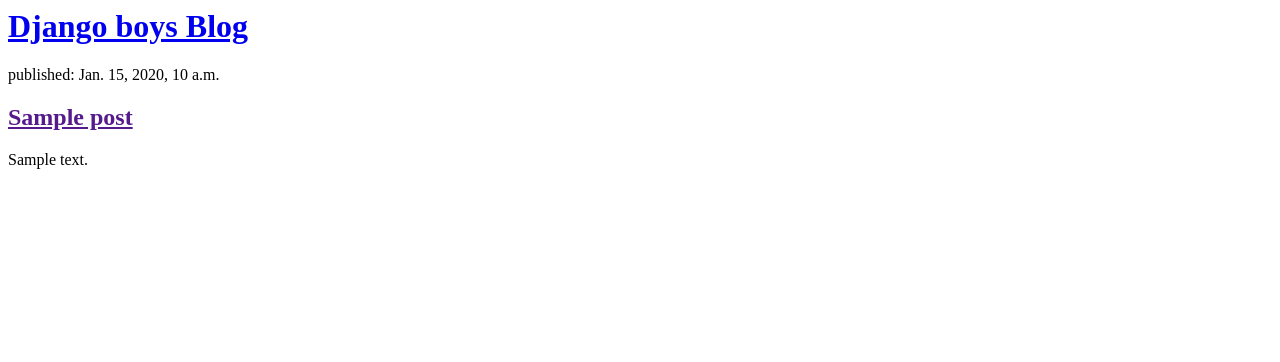
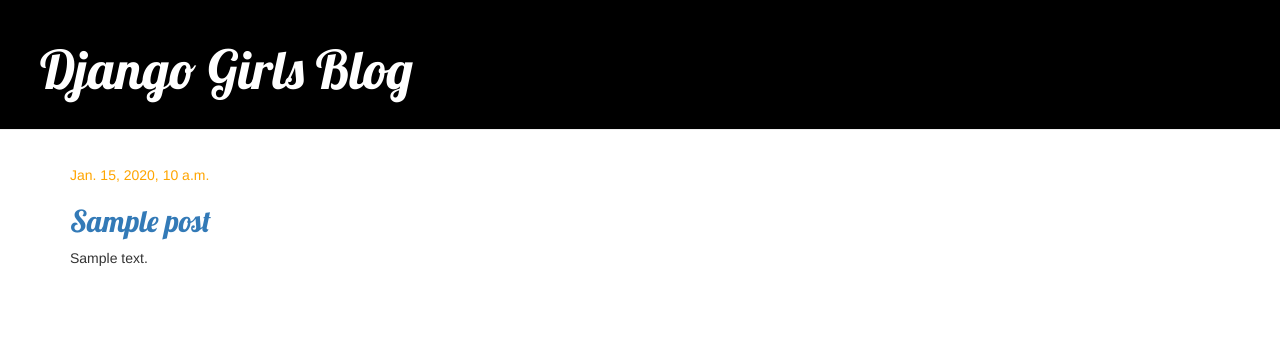
Before and after one commit to pyanishjain/django-first-blog-site, a Django app: template blog/templates/blog/post_list.html in a window 1280 px wide. Shown: the top 362 px of the page. Run offline with Django 3.2, Linux system fonts and the light colour scheme; the template is opened without the code that fills it: values that come from a table or form of the project are taken from there, others are empty; tables that the repository leaves empty hold one stand-in row (values such as "Sample post"); some libraries are stand-ins or nearby versions.

Commit message:
css,url added

```diff
--- /dev/null
+++ b/blog/static/css/blog.css
@@ -0,0 +1,47 @@
+.page-header {
+    background-color: black;
+    margin-top: 0px;
+    padding: 20px 20px 20px 40px;
+}
+
+.page-header h1, .page-header h1 a, .page-header h1 a:visited, .page-header h1 a:active {
+    color: #ffffff;
+    font-size: 40pt;
+    text-decoration: none;
+}
+
+.content {
+    margin-left: 40px;
+}
+
+h1, h2, h3, h4 {
+    font-family: 'Lobster', cursive;
+}
+
+.date {
+    color: orange;
+}
+
+.save {
+    float: right;
+}
+
+.post-form textarea, .post-form input {
+    width: 100%;
+}
+
+.top-menu, .top-menu:hover, .top-menu:visited {
+    color: #ffffff;
+    float: right;
+    font-size: 26pt;
+    margin-right: 20px;
+}
+
+.post {
+    margin-bottom: 70px;
+    padding: 15px;
+}
+
+.post h1 a, .post h1 a:visited {
+    color: #000000;
+}
--- /dev/null
+++ b/blog/templates/blog/base.html
@@ -0,0 +1,24 @@
+{% load static %}
+<html>
+    <head>
+        <title>Django Boys blog</title>
+        <link rel="stylesheet" href="//maxcdn.bootstrapcdn.com/bootstrap/3.2.0/css/bootstrap.min.css">
+        <link rel="stylesheet" href="//maxcdn.bootstrapcdn.com/bootstrap/3.2.0/css/bootstrap-theme.min.css">
+        <link href='//fonts.googleapis.com/css?family=Lobster&subset=latin,latin-ext' rel='stylesheet' type='text/css'>
+        <link rel="stylesheet" href="{% static 'css/blog.css' %}">
+    </head>
+    <body>
+        <div class="page-header">
+        <h1><a href="/">Django Girls Blog</a></h1>
+        </div>
+        <div class="content container">
+        <div class="row">
+            <div class="col-md-8">
+            {% block content %}
+
+            {% endblock %}
+            </div>
+        </div>
+        </div>
+    </body>
+</html>
--- a/blog/templates/blog/post_list.html
+++ b/blog/templates/blog/post_list.html
@@ -1,11 +1,12 @@
-<div>
-    <h1><a href="/">Django boys Blog</a></h1>
-</div>
-
+{% extends 'blog/base.html' %}
+{% block content %}
 {% for post in posts %}
-    <div>
-        <p>published: {{ post.published_date }}</p>
-        <h2><a href="">{{ post.title }}</a></h2>
+    <div class="post">
+        <div class="date">
+            {{ post.published_date }}
+        </div>
+        <h2><a href="{% url 'post_detail' pk=post.pk %}">{{ post.title }}</a></h2>
         <p>{{ post.text|linebreaksbr }}</p>
     </div>
 {% endfor %}
+{% endblock %}
--- a/blog/urls.py
+++ b/blog/urls.py
@@ -3,4 +3,5 @@
 
 urlpatterns = [
     path('', views.post_list, name='post_list'),
+    path('post/<int:pk>/', views.post_detail, name='post_detail'),
 ]
```
Also changed, not shown: blog/templates/blog/post_detail.html (added, +13 -0 lines), blog/views.py (+7 -1 lines).
